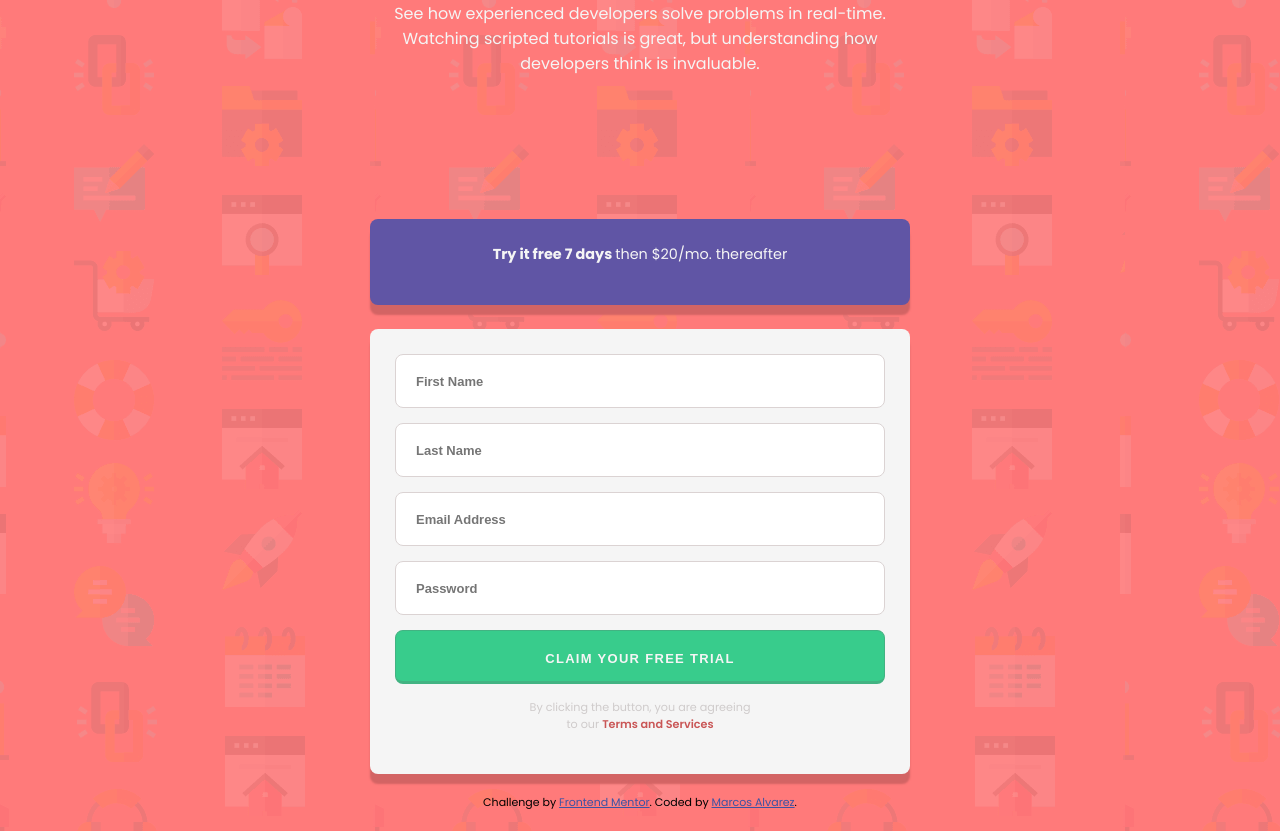
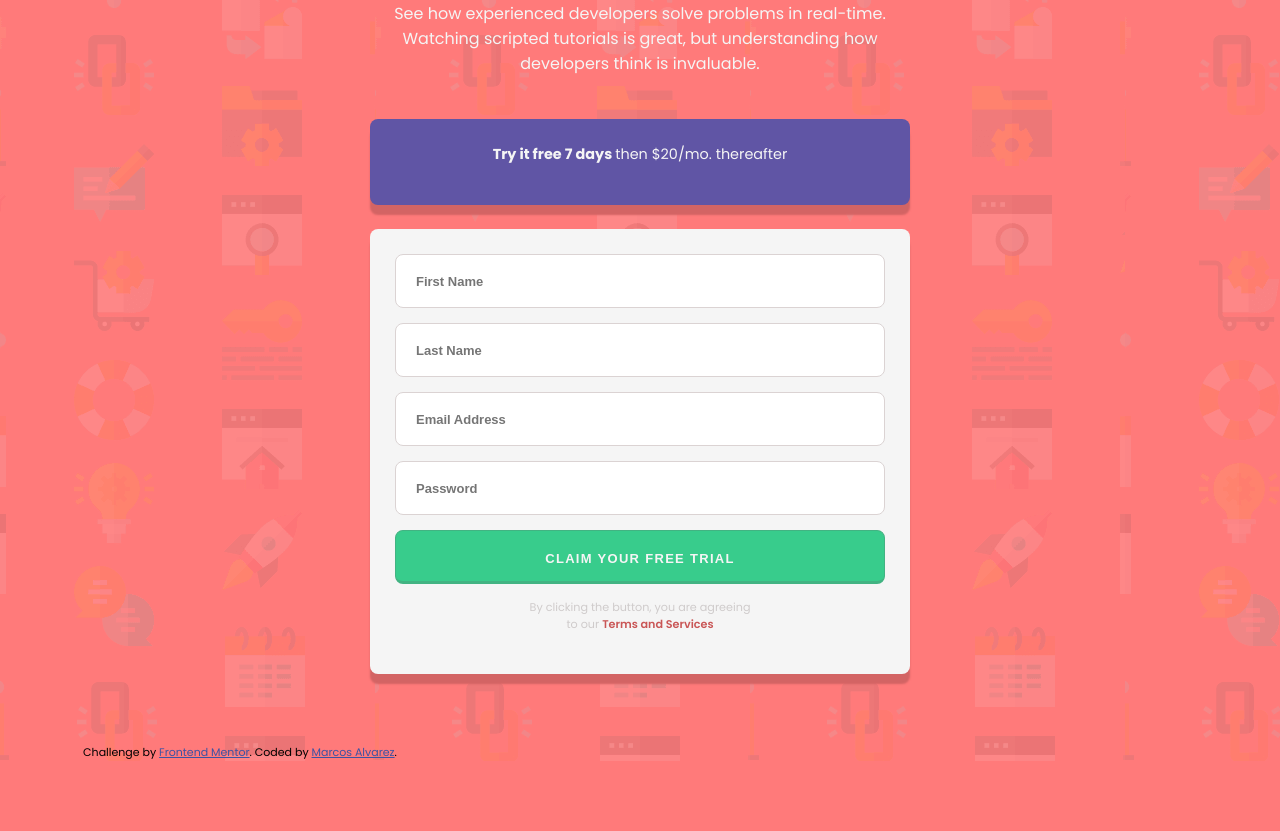
Before and after one commit to marcosAlvarezCalabria/PROYECTO-FRONTEND-MENTOR-4, a plain HTML site: page index.html in a window 1280 px wide. Shown: the part 155-986 px from the top of the page. After the commit the page ends 916 px from the top, so only its background shows below. Drawn offline with Linux system fonts and the light colour scheme.

Commit message:
responsive ok

```diff
--- a/style.css
+++ b/style.css
@@ -192,9 +192,7 @@ header{
     text-align: center;
     color:whitesmoke;
     width: 500px;
-    margin: 98px auto 0;
-
-    height:226px ;
+    height:126px ;
 
 }
 
@@ -232,7 +230,31 @@ header{
 }
 
 
+/*.container{
+display: flex;
+max-width: 790px;
+border: solid 1px;
+
 }
+header h1{
+    max-width: 300px;
+    text-align: left;
+
+}
+header{
+    width: 400px;
+
+    height: 500px;
+    padding-top: 150px;
+    text-align: left;
+}
+footer{
+    margin: 30px ;
+
+    position: relative;
+    right: 200px;
+}*/
+
 /*******************1440px********************************************/
 @media only screen and (min-width: 1440px){
     .container{
@@ -271,7 +293,7 @@ header{
         height:226px ;
         grid-row: 1/2;
         position: relative;
-        top: 200px;
+        top: 120px;
         padding-left: 60px;
 
 
@@ -310,8 +332,15 @@ header{
         border-bottom: solid 3px var(--Green2) ;
         border-top:solid 1px var(--Green2)  ;
         border-left:solid 1px var(--Green2)   ;
-        border-right: solid 1px var(--Green2)  ;
+        border-right: solid 1px var(--Green2)  ;}
 
 
 
     }
+    footer{
+        position: relative;
+        right: 400px;
+        top: 50px;
+
+
+    }
```
